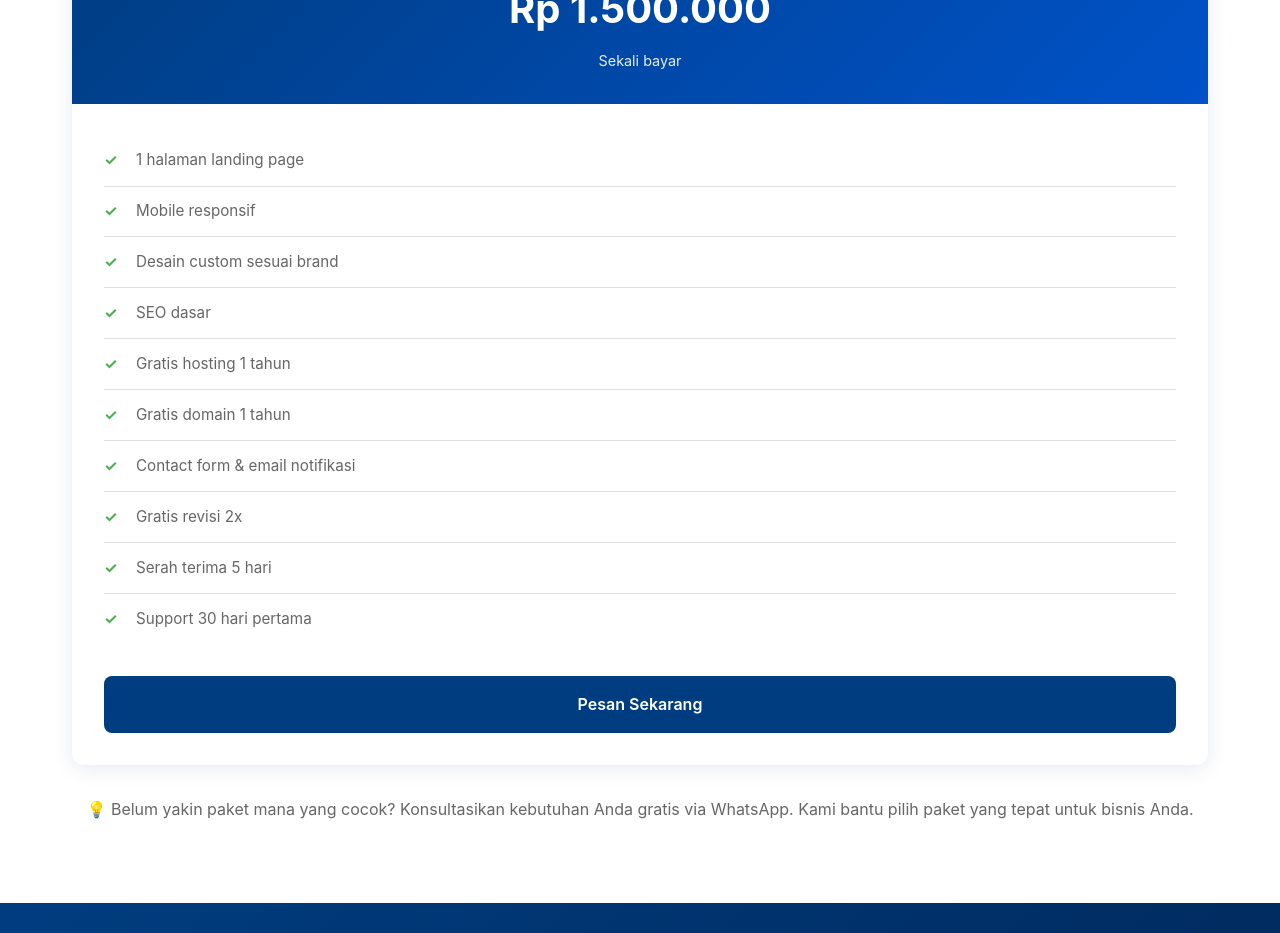
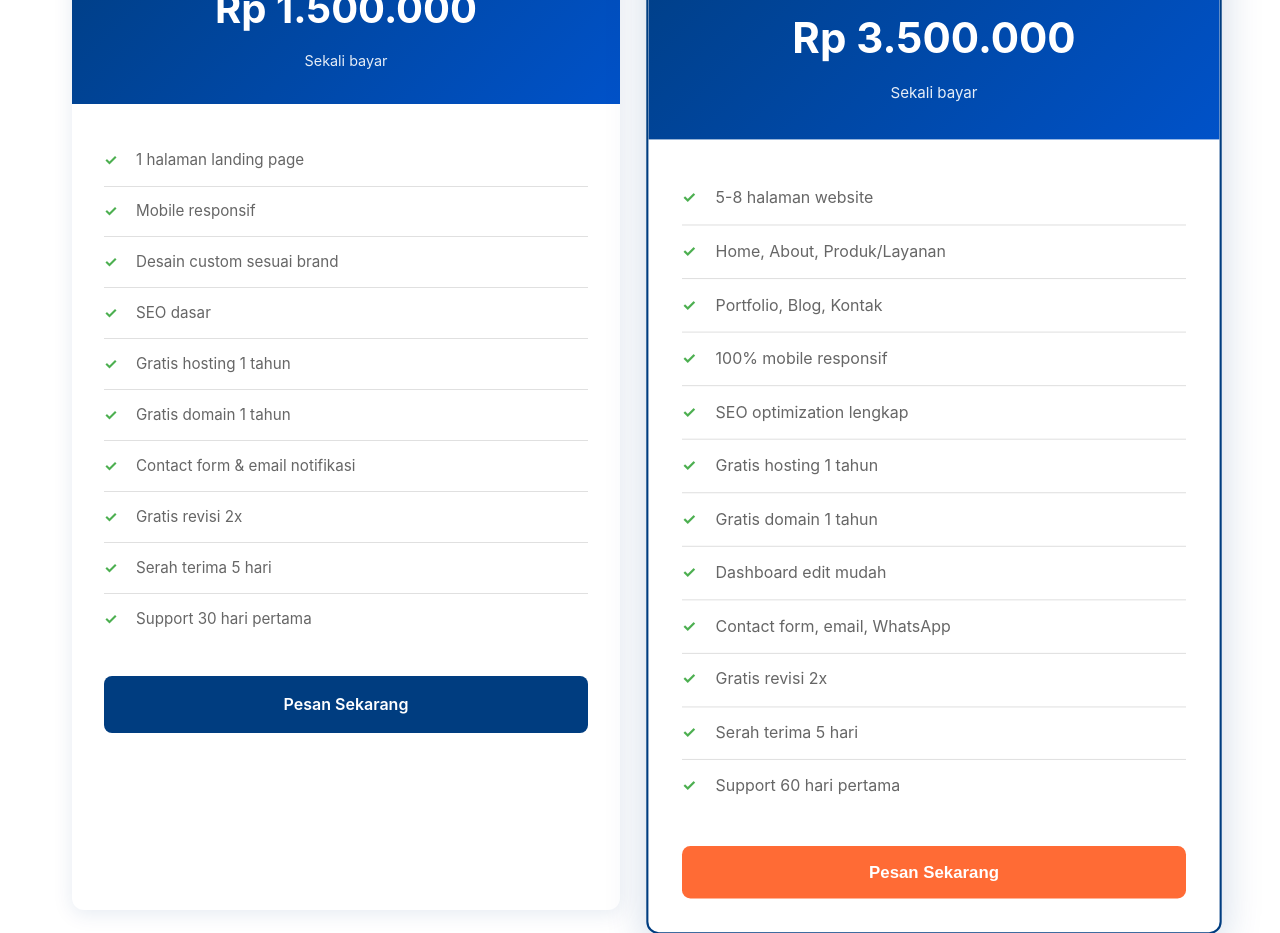
Before and after one commit to RenzoKamishiro/landingpage, a plain HTML site: page index.html in a window 1280 px wide. Shown: the part 3858-4791 px from the top of the page. Drawn offline with Linux system fonts and the light colour scheme.

Commit message:
Update index.html

```diff
--- a/index.html
+++ b/index.html
@@ -1015,6 +1015,31 @@
                         <a href="https://wa.me/6285245854045?text=Saya%20tertarik%20paket%20Landing%20Page" class="pricing-cta">Pesan Sekarang</a>
                     </div>
                 </div>
+                <div class="pricing-card featured">
+                    <div class="pricing-header">
+                        <div class="pricing-badge">🌟 PALING LAKU</div>
+                        <div class="pricing-name">Company Profile</div>
+                        <div class="pricing-price">Rp 3.500.000</div>
+                        <div class="pricing-duration">Sekali bayar</div>
+                    </div>
+                    <div class="pricing-body">
+                        <ul class="pricing-features">
+                            <li>5-8 halaman website</li>
+                            <li>Home, About, Produk/Layanan</li>
+                            <li>Portfolio, Blog, Kontak</li>
+                            <li>100% mobile responsif</li>
+                            <li>SEO optimization lengkap</li>
+                            <li>Gratis hosting 1 tahun</li>
+                            <li>Gratis domain 1 tahun</li>
+                            <li>Dashboard edit mudah</li>
+                            <li>Contact form, email, WhatsApp</li>
+                            <li>Gratis revisi 2x</li>
+                            <li>Serah terima 5 hari</li>
+                            <li>Support 60 hari pertama</li>
+                        </ul>
+                        <button class="pricing-cta" onclick="window.location.href='https://wa.me/6285245854045?text=Saya%20tertarik%20paket%20Company%20Profile'">Pesan Sekarang</button>
+                    </div>
+                </div>
             </div>
 
             <p style="text-align: center; margin-top: 2rem; color: var(--text-light);">
@@ -1054,6 +1079,7 @@
                     <h4>Layanan Kami</h4>
                     <ul class="footer-links">
                         <li><a href="#harga">Landing Page</a></li>
+                        <li><a href="#harga">Company Profile</a></li>
                         <li><a href="#harga">SEO Service</a></li>
                     </ul>
                 </div>
```
